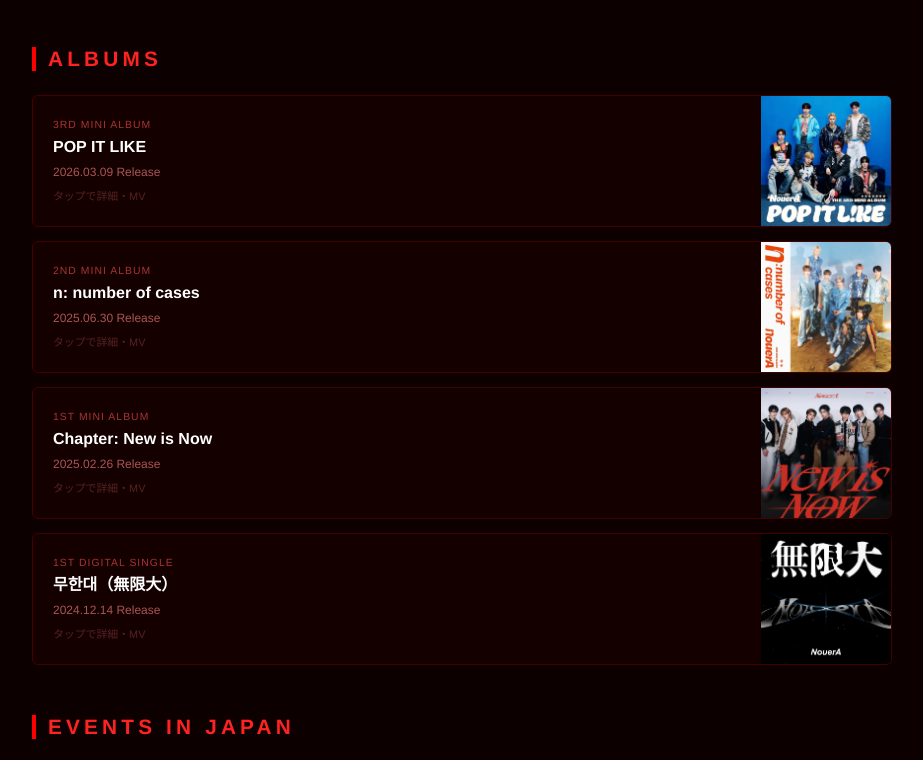
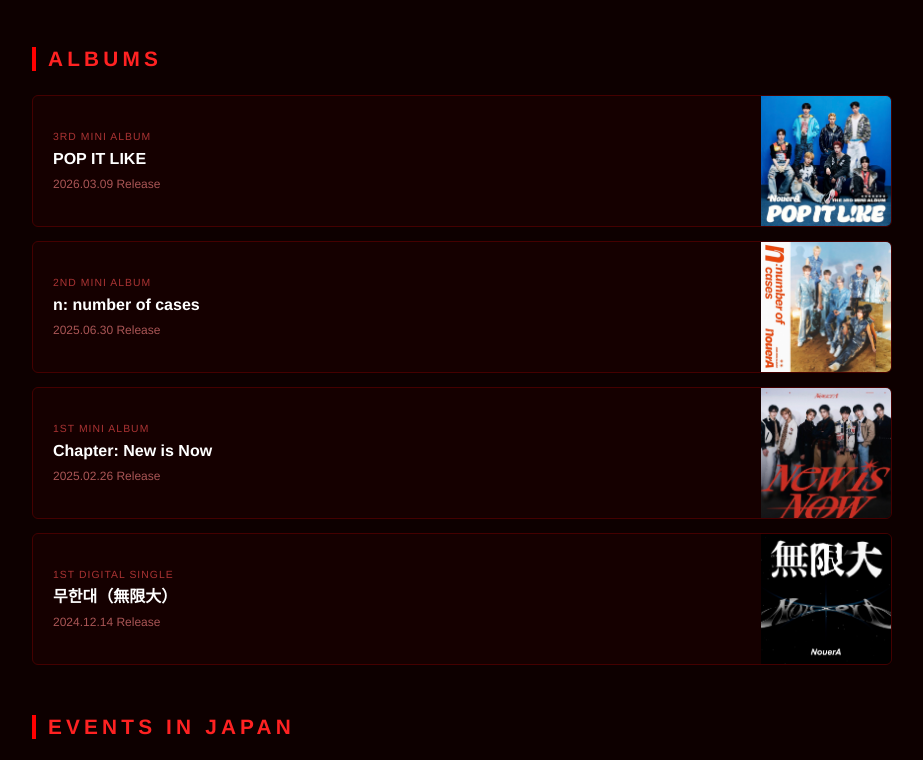
Before and after one commit to otolin/noueracheering.gifthub.io, a plain HTML site: page index.html in a window 1280 px wide. Shown: the part 1270-2030 px from the top of the page, without its empty margins (178-1101 px from the left). Drawn offline with Linux system fonts and the light colour scheme.

Commit message:
index.html を更新

```diff
--- a/index.html
+++ b/index.html
@@ -126,19 +126,19 @@
   <h2>Albums</h2>
   <div class="albums">
     <div class="album-card" onclick="openAlbum(4)">
-      <div class="album-info"><div class="album-type">3rd Mini Album</div><div class="title">POP IT LIKE</div><div class="date">2026.03.09 Release</div><div class="hint">タップで詳細・MV</div></div>
+      <div class="album-info"><div class="album-type">3rd Mini Album</div><div class="title">POP IT LIKE</div><div class="date">2026.03.09 Release</div></div>
       <img src="IMG_7930.jpeg" alt="POP IT LIKE">
     </div>
     <div class="album-card" onclick="openAlbum(3)">
-      <div class="album-info"><div class="album-type">2nd Mini Album</div><div class="title">n: number of cases</div><div class="date">2025.06.30 Release</div><div class="hint">タップで詳細・MV</div></div>
+      <div class="album-info"><div class="album-type">2nd Mini Album</div><div class="title">n: number of cases</div><div class="date">2025.06.30 Release</div></div>
       <img src="IMG_7929.jpeg" alt="n: number of cases">
     </div>
     <div class="album-card" onclick="openAlbum(2)">
-      <div class="album-info"><div class="album-type">1st Mini Album</div><div class="title">Chapter: New is Now</div><div class="date">2025.02.26 Release</div><div class="hint">タップで詳細・MV</div></div>
+      <div class="album-info"><div class="album-type">1st Mini Album</div><div class="title">Chapter: New is Now</div><div class="date">2025.02.26 Release</div></div>
       <img src="IMG_7928.jpeg" alt="Chapter: New is Now">
     </div>
     <div class="album-card" onclick="openAlbum(1)">
-      <div class="album-info"><div class="album-type">1st Digital Single</div><div class="title">무한대（無限大）</div><div class="date">2024.12.14 Release</div><div class="hint">タップで詳細・MV</div></div>
+      <div class="album-info"><div class="album-type">1st Digital Single</div><div class="title">무한대（無限大）</div><div class="date">2024.12.14 Release</div></div>
       <img src="IMG_7927.jpeg" alt="무한대">
     </div>
   </div>
```
